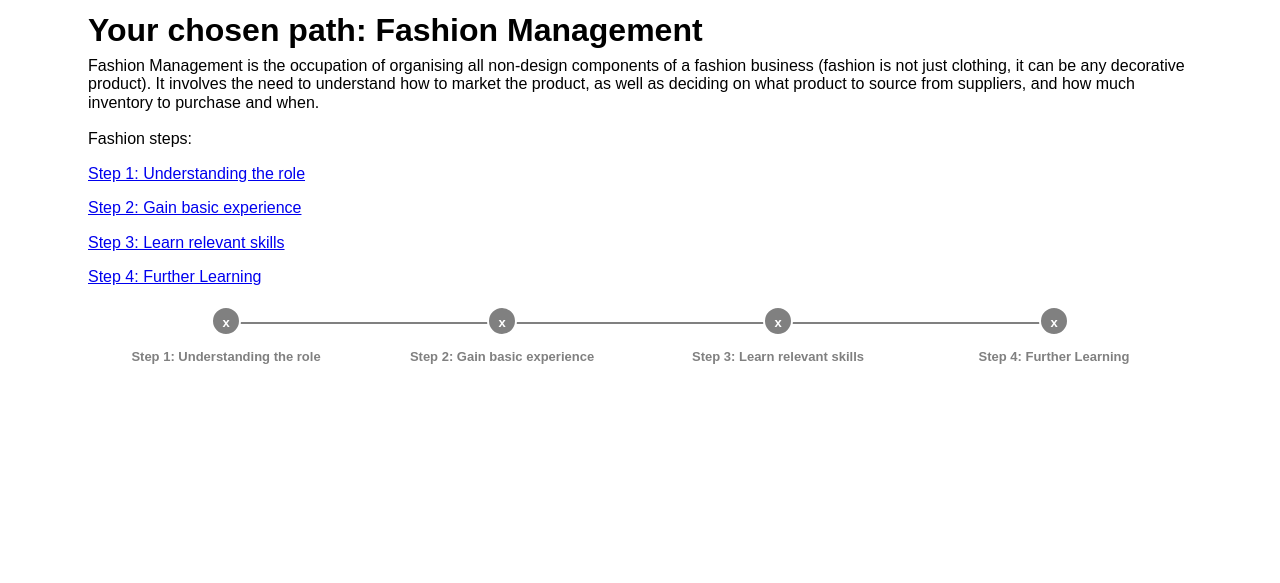
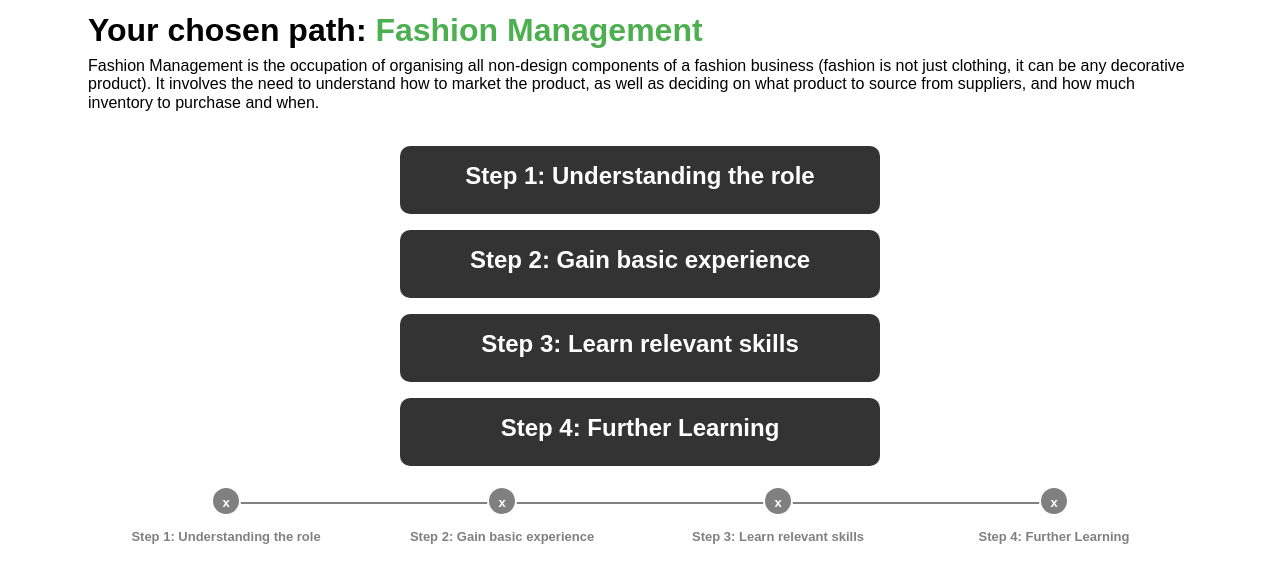
Before and after one commit to tela1505/wayfinder, a Flask app: page /fashion in a window 1280 px wide. Shown: the part 68-651 px from the top of the page. Run offline with Flask 2, Linux system fonts and the light colour scheme; some libraries are stand-ins or nearby versions.

Commit message:
updating styling to cards and lists

```diff
--- a/app/static/css/main.css
+++ b/app/static/css/main.css
@@ -141,6 +141,7 @@ li.section.visited.current:before {
 #fashion-card {
   padding: 10px !important;
   border-radius: 10px !important;
+    text-align: center;
 }
 
 .post-card {
@@ -149,6 +150,7 @@ li.section.visited.current:before {
   transition: 0.3s;
   padding: 10px !important;
   border-radius: 10px !important;
+    text-align: center;
 }
 
 /* On mouse-over, add a deeper shadow */
@@ -168,6 +170,7 @@ li.section.visited.current:before {
   background-clip: border-box;
   border: 1px solid rgba(0, 0, 0, 0.125);
   border-radius: 0.25rem;
+    text-align: center;
 }
 
 .card > hr {
@@ -352,3 +355,106 @@ p {
   margin-top: 0;
   margin-bottom: 1rem;
 }
+
+/* visited link */
+.post-card-main-content a:visited {
+  color: #333;
+}
+
+.post-card-title{
+    text-align: left
+}
+
+a:link{
+    text-decoration: none
+}
+
+article {
+    margin: inherit;
+    font-size: medium;
+    padding-left: 5vh;
+    padding-right: 5vh;
+    text-align: left;
+    height: min-content;
+}
+
+.post-card-img{
+    border-radius: 10px;
+    width: 400px;
+}
+
+.post-card-button{
+  background-color: #4CAF50;
+  border: none;
+  border-radius: 10px;
+  color: white;
+  text-align: center;
+  text-decoration: none;
+  font-size: 16px;
+}
+
+.post-card-button:hover {
+  box-shadow: 0 12px 16px 0 rgba(0,0,0,0.24), 0 17px 50px 0 rgba(0,0,0,0.19);
+}
+
+/*Main path content content*/
+
+.path-main-description{
+    text-align: left;
+    font-family: sans-serif;
+    flood-color: #333;
+
+}
+
+/* unvisited link */
+.path-main-description a:link {
+  text-decoration: none;
+  color: #333
+}
+
+/*Highlighting title of path*/
+.path-title{
+    color: #4CAF50;
+}
+
+
+/*STYLING PROGRESS STEPS*/
+
+.steps-title{
+    align-content: center;
+    text-align: center;
+
+}
+
+.steps-list{
+    background-color: #333;
+    border: none;
+    border-radius: 10px;
+    color: white;
+    text-align: center;
+    text-decoration: none;
+    font-size: 16px;
+    align-content: center;
+    align-items: center;
+    justify-content: center;
+    margin:auto;
+    display:block;
+    padding: 2vh;
+    width: 60vh;
+}
+
+.steps-list a:active{
+    color: white;
+}
+
+.steps-list a:link{
+    color: white;
+}
+
+.steps-list a:hover{
+    color: white;
+}
+
+.steps-list a:visited{
+    color: white;
+}
--- a/app/templates/fashion_management/fashion_overview.html
+++ b/app/templates/fashion_management/fashion_overview.html
@@ -3,13 +3,21 @@
 {% block pathtitle %}Fashion Management{% endblock %}
 <br>
 {% block path %}
-    <article>Fashion Management is the occupation of organising all non-design components of a fashion business (fashion is not just clothing, it can be any decorative product). It involves the need to understand how to market the product, as well as deciding on what product to source from suppliers, and how much inventory to purchase and when.</article>
+    <p class = "path-main-description">Fashion Management is the occupation of organising all non-design components of a fashion business (fashion is not just clothing, it can be any decorative product). It involves the need to understand how to market the product, as well as deciding on what product to source from suppliers, and how much inventory to purchase and when.</p>
     <br>
-    <p>Fashion steps:</p>
-    <p><a href="{{ url_for('main.fashion1') }}">Step 1: Understanding the role</a></p>
-    <p><a href="{{ url_for('main.fashion2') }}">Step 2: Gain basic experience</a></p>
-    <p><a href="{{ url_for('main.fashion3') }}">Step 3: Learn relevant skills</a></p>
-    <p><a href="{{ url_for('main.fashion4') }}">Step 4: Further Learning</a></p>
+<button class="steps-list"><a href="{{ url_for('main.fashion1') }}"><h2>Step 1: Understanding the role</h2></a></button>
+    <p></p>
+    <p></p>
+    <button class="steps-list"><a href="{{ url_for('main.fashion2') }}"><h2>Step 2: Gain basic experience</h2></a></button>
+    <p></p>
+    <p></p>
+    <button class="steps-list"><a href="{{ url_for('main.fashion3') }}"><h2>Step 3: Learn relevant skills</h2></a></button>
+    <p></p>
+    <p></p>
+    <button class="steps-list"><a href="{{ url_for('main.fashion4') }}"><h2>Step 4: Further Learning</h2></a></button>
+    <p></p>
+    <p></p>
+    <p></p>
 
     <div class="progress-bar-container">
         <div class="progress-bar-wrapper"></div>
--- a/app/templates/index.html
+++ b/app/templates/index.html
@@ -9,10 +9,11 @@
         <br>
         <a href="{{ url_for('main.fashion') }}">
             <div class="post-card card" id="fashion-card">
-                <h2>Fashion Management</h2>
+                <h2 class="post-card-title">Fashion Management</h2>
                 <div style="display: flex;">
-                    <img src="../static/img/fashion.jpg" style="width: 500px;">
+                    <img class="post-card-img" src="../static/img/fashion.jpg">
                     <article>Fashion Management is the occupation of organising all non-design components of a fashion business (fashion is not just clothing, it can be any decorative product). It involves the need to understand how to market the product, as well as deciding on what product to source from suppliers, and how much inventory to purchase and when.</article>
+                    <button class="post-card-button" type="button">Start!</button>
                 </div>
             </div>
         </a>
--- a/app/templates/overview.html
+++ b/app/templates/overview.html
@@ -3,7 +3,7 @@
 <!-- Content for this page -->
 {% block content %}
     <body>
-        <h1>Your chosen path: {% block pathtitle %}{% endblock %}</h1>
+        <h1>Your chosen path: <b class="path-title">{% block pathtitle %}{% endblock %}</b></h1>
             {% block path %}
             {% endblock %}
     </body>
```
